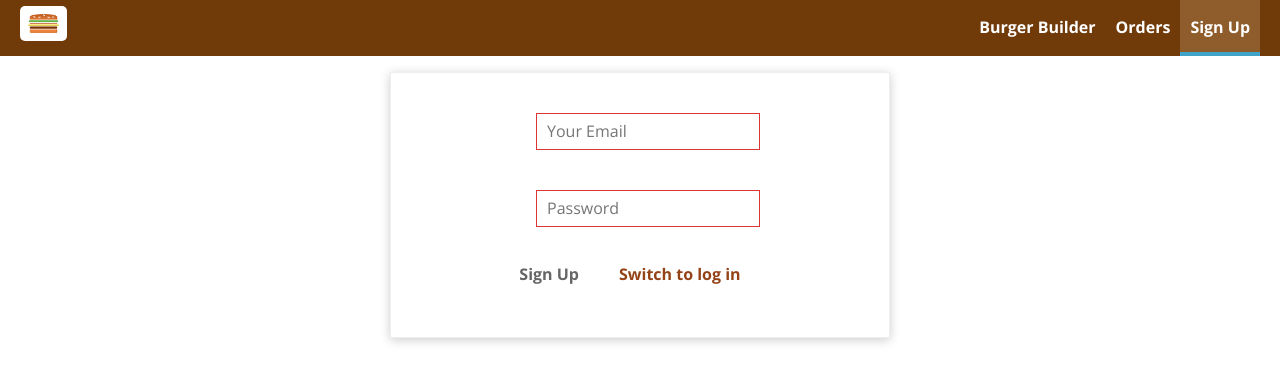
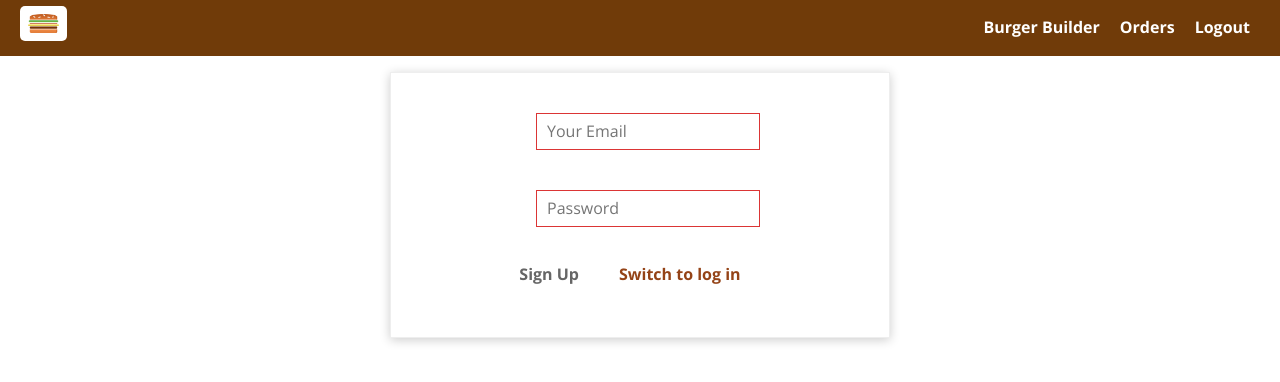
Before and after one commit to kubasulek2/burger-react, a React (Create React App) app: page /auth in a window 1280 px wide. Shown: the top 382 px of the page. Built offline with nearby package versions, Linux system fonts and the light colour scheme.

Commit message:
logout container added, ui adjusted

```diff
--- a/src/App.js
+++ b/src/App.js
@@ -6,6 +6,7 @@ import BurgerBuilder from './containers/BurgerBuilder/BurgerBuilder';
 import Checkout from './containers/Checkout/Checkout';
 import Orders from './containers/Orders/Orders';
 import Auth from './containers/Auth/Auth.js';
+import LogOut from './containers/Auth/Logout/Logout';
 
 import './App.css';
 
@@ -18,6 +19,7 @@ class App extends Component {
 					<Route path='/checkout' component={Checkout} />
 					<Route path='/orders' component={Orders} />
 					<Route path='/auth' component={Auth} />
+					<Route path='/logout' component={LogOut} />
 					<Route path='/' exact component={BurgerBuilder} />
 				</Layout>
 			</div>
--- a/src/components/Navigation/NavigationItems/NavigationItems.js
+++ b/src/components/Navigation/NavigationItems/NavigationItems.js
@@ -3,18 +3,15 @@ import styles from './NavigationItems.module.css';
 import NavigationItem from './NavigationItem/NavigationItem';
 
 
-const navigationItems = () => {
+const navigationItems = (props) => {
 	return (
 		<ul className={styles.NavigationItems}>
-			<NavigationItem link='/'>
-				Burger Builder
-			</NavigationItem>
-			<NavigationItem link='/orders'>
-				Orders
-			</NavigationItem>
-			<NavigationItem link='/auth'>
-				Sign Up
-			</NavigationItem>
+			<NavigationItem link='/'>Burger Builder</NavigationItem>
+			<NavigationItem link='/orders'>Orders</NavigationItem>
+			{!props.isAuth
+				? <NavigationItem link='/auth'>Sign Up</NavigationItem>
+				: <NavigationItem link='/logout'>Logout</NavigationItem>
+			}
 		</ul>
 	);
 };
--- a/src/components/Navigation/SideDrawer/SideDrawer.js
+++ b/src/components/Navigation/SideDrawer/SideDrawer.js
@@ -15,7 +15,7 @@ const sideDrawer = (props) => {
 					<Logo />
 				</div>
 				<nav>
-					<NavigationItems />
+					<NavigationItems isAuth={props.isAuth} />
 				</nav>
 			</div>
 		</Aux>
--- a/src/components/Navigation/Toolbar/Toolbar.js
+++ b/src/components/Navigation/Toolbar/Toolbar.js
@@ -12,7 +12,7 @@ const toolbar = (props) => {
 				<Logo />
 			</div>
 			<nav className={styles.DesktopOnly}>
-				<NavigationItems />
+				<NavigationItems isAuth={props.isAuth} />
 			</nav>
 		</header>
 	);
--- /dev/null
+++ b/src/containers/Auth/Logout/Logout.js
@@ -0,0 +1,24 @@
+import React, { Component } from 'react';
+import { connect } from 'react-redux';
+import { Redirect } from 'react-router-dom';
+
+import * as actions from '../../../store/actions/actionIndex';
+export class Logout extends Component {
+
+	componentDidMount() {
+		this.props.logOut();
+	}
+
+
+	render () {
+		return (
+			<Redirect to='/' />
+		);
+	}
+}
+const maDispatchToProps = dispatch => {
+	return {
+		logOut: ()=> dispatch( actions.logOut() )
+	};
+};
+export default connect( null, maDispatchToProps )( Logout );
--- a/src/containers/Layout/Layout.js
+++ b/src/containers/Layout/Layout.js
@@ -1,4 +1,6 @@
 import React, { Component } from 'react';
+import { connect } from 'react-redux';
+
 import Aux from '../../hoc/Aux/Aux';
 import styles from './Layout.module.css';
 import Toolbar from '../../components/Navigation/Toolbar/Toolbar';
@@ -6,25 +8,29 @@ import SideDrawer from '../../components/Navigation/SideDrawer/SideDrawer';
 
 
 class Layout extends Component {
-	state={
+	state = {
 		showSideDrawer: false
 	}
 	sideDrawerHandler = () => {
-		this.setState(prevState => {
-			return { showSideDrawer: !prevState.showSideDrawer};
-		});
+		this.setState( prevState => {
+			return { showSideDrawer: !prevState.showSideDrawer };
+		} );
 	}
 
 	sideDrawerOpenHandler = () => {
 
 	}
 
-	render() {
+	render () {
 
 		return (
 			<Aux>
-				<Toolbar sideDrawerHandle={this.sideDrawerHandler}/>
+				<Toolbar
+					sideDrawerHandle={this.sideDrawerHandler}
+					isAuth={this.props.isAuth}
+				/>
 				<SideDrawer
+					isAuth={this.props.isAuth}
 					isOpen={this.state.showSideDrawer}
 					close={this.sideDrawerHandler}
 				/>
@@ -35,5 +41,11 @@ class Layout extends Component {
 		);
 	}
 }
+const mapStateToProps = state => {
+	return {
+		isAuth: state.auth.idToken !== null
+	};
+};
 
-export default Layout;
+
+export default connect( mapStateToProps )( Layout );
--- a/src/store/actions/auth.js
+++ b/src/store/actions/auth.js
@@ -34,6 +34,7 @@ const authStart = () => {
 
 
 export const logOut = () => {
+	window.localStorage.removeItem( 'token' );
 	return {
 		type: actionType.AUTH_LOG_OUT
 	};
--- a/src/store/actions/order.js
+++ b/src/store/actions/order.js
@@ -32,15 +32,17 @@ export const purchaseFail = ( error ) => {
 
 
 export const handlePurchase = ( orderData ) => {
-	return dispatch => {
+	return (dispatch, getState) => {
 
 		dispatch( purchaseStart() );
+		const token = getState().auth.token || window.localStorage.getItem( 'token' );
 
-		axios.post( '/orders.json', orderData )
+		axios.post( '/orders.json?auth=' + token, orderData )
 			.then( res => {
 				dispatch( purchaseSuccess( res.data.name, orderData ) );
 			} )
 			.catch( err => {
+				window.localStorage.removeItem( 'token' );
 				dispatch( purchaseFail( err ) );
 			} );
 	};
--- a/src/store/reducers/auth.js
+++ b/src/store/reducers/auth.js
@@ -40,6 +40,7 @@ const authFail = ( state, action ) => {
 };
 
 const logOut = ( state ) => {
+	console.log(window.localStorage.getItem('token'))
 	return updateObject( state, {
 		loggedIn: false,
 		token: null,
```
